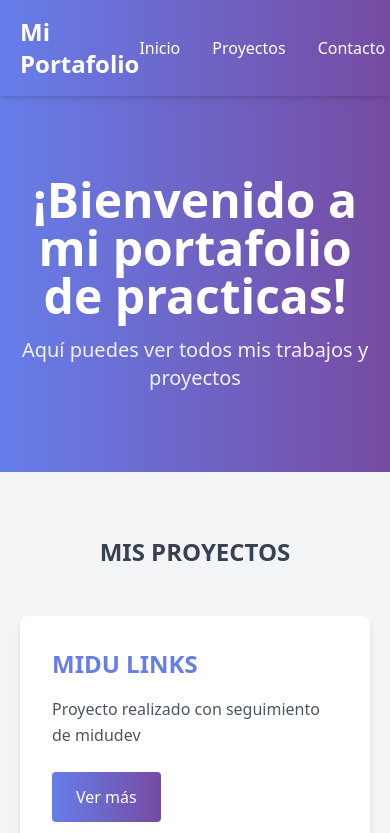
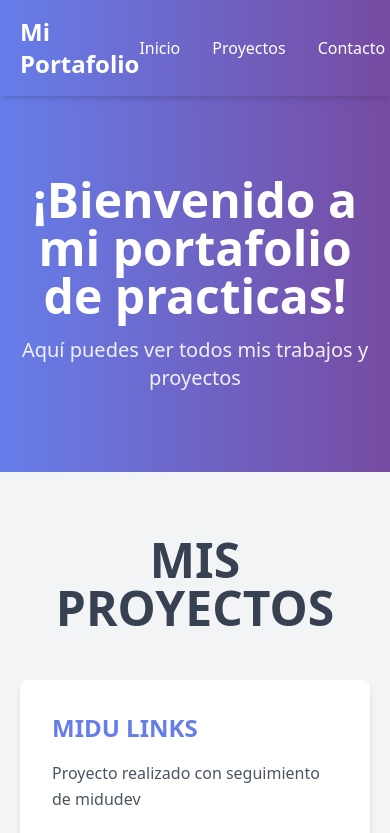
Before and after one commit to CarlaFernandezTaus/carla-tailwind, a website: page index.html in a window 390 px wide. Shown: the top 833 px of the page. Drawn offline with nearby package versions, Linux system fonts and the light colour scheme.

Commit message:
Tamaño modif

```diff
--- a/index.html
+++ b/index.html
@@ -32,7 +32,7 @@
     <!-- Proyectos Section -->
     <section id="proyectos" class="py-16 bg-gray-100">
         <div class="max-w-4xl mx-auto px-5">
-            <h2 class="text-2xl font-bold text-center mb-12 md:text-lg uppercase">Mis Proyectos</h2>
+            <h2 class="text-5xl font-bold text-center mb-12 md:text-lg uppercase">Mis Proyectos</h2>
 
                 <!-- Proyecto 1 -->
                 <div class="bg-white p-8 mb-8 rounded-lg shadow-md hover:shadow-2xl hover:-translate-y-1 transition-all duration-300">
```
